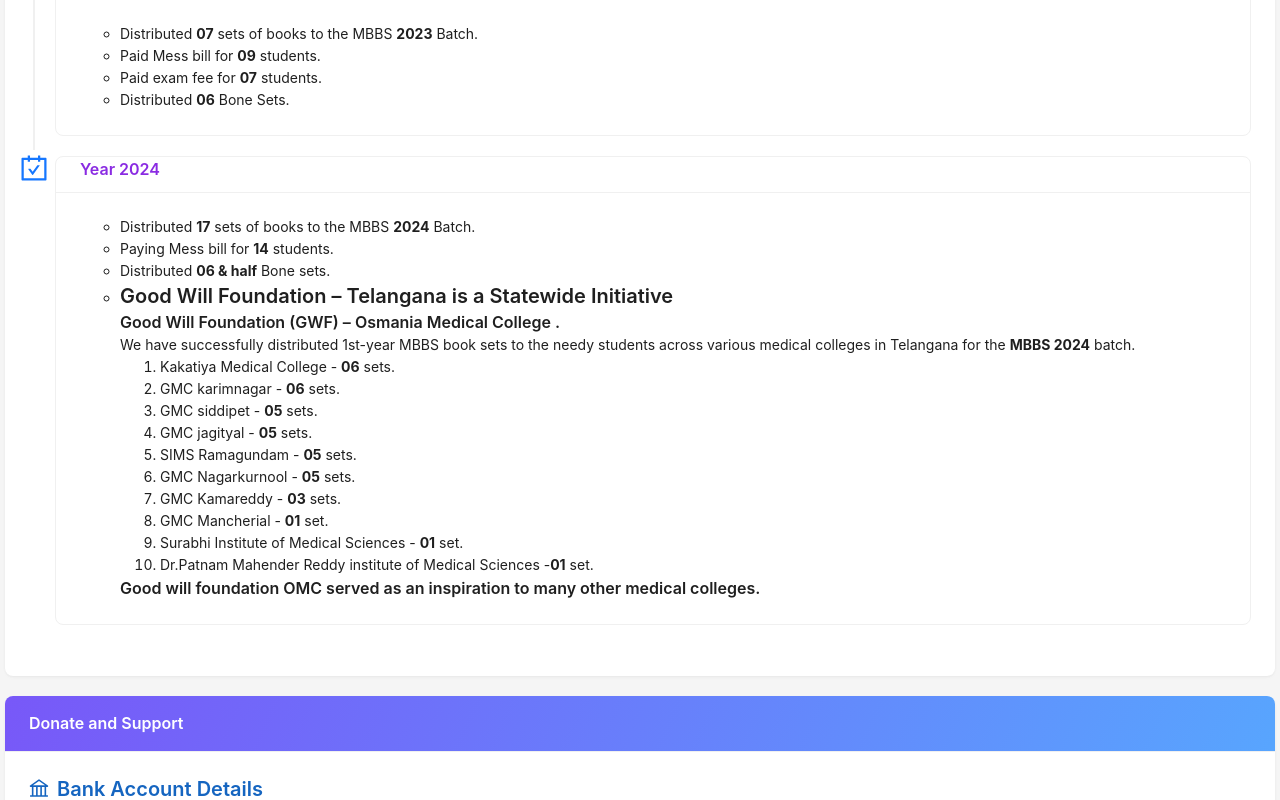
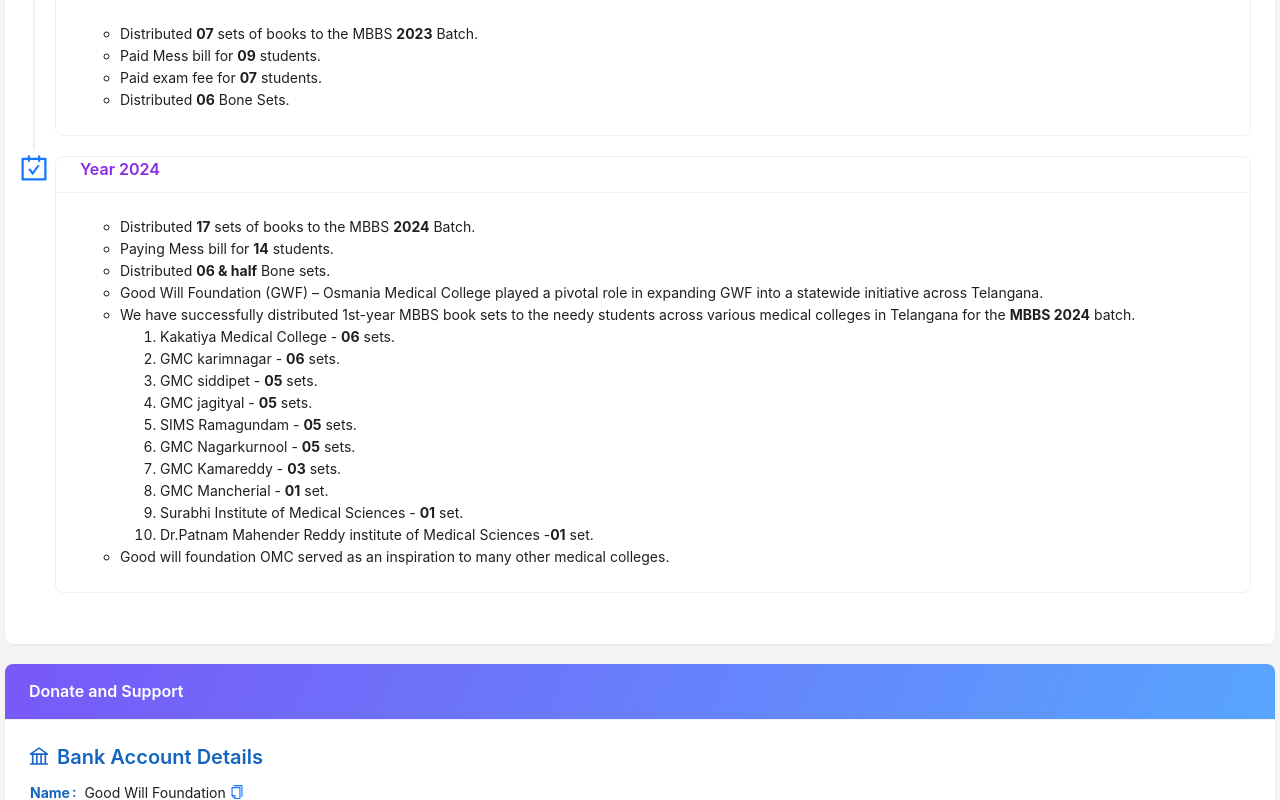
Before and after one commit to charan379/good-will-foundation-osmania, a React (Vite) app: page / in a window 1280 px wide. Shown: the part 3573-4373 px from the top of the page. Built offline with nearby package versions, Linux system fonts and the light colour scheme.

Commit message:
feat: refine text in AchievementsTimeline for clarity and conciseness

```diff
--- a/src/components/AchievementsTimeline/AchievementsTimeline.jsx
+++ b/src/components/AchievementsTimeline/AchievementsTimeline.jsx
@@ -70,17 +70,14 @@
                     Distributed <b>06 & half</b> Bone sets.
                   </li>
                   <li>
-                    <Typography.Title level={4} style={{ margin: 0 }}>
-                      Good Will Foundation – Telangana is a Statewide Initiative
-                    </Typography.Title>
-                    <Typography.Title level={5} style={{ margin: 0 }}>
-                      Good Will Foundation (GWF) – Osmania Medical College .
-                    </Typography.Title>
-                    <Typography.Text>
-                      We have successfully distributed 1st-year MBBS book sets
-                      to the needy students across various medical colleges in
-                      Telangana for the <b>MBBS 2024</b> batch.
-                    </Typography.Text>
+                    Good Will Foundation (GWF) – Osmania Medical College played
+                    a pivotal role in expanding GWF into a statewide initiative
+                    across Telangana.
+                  </li>
+                  <li>
+                    We have successfully distributed 1st-year MBBS book sets to
+                    the needy students across various medical colleges in
+                    Telangana for the <b>MBBS 2024</b> batch.
                     <ol>
                       <li>
                         {" "}
@@ -118,10 +115,11 @@
                         <b>01</b> set.{" "}
                       </li>
                     </ol>
-                    <Typography.Title level={5} style={{ margin: 0 }}>
-                      Good will foundation OMC served as an inspiration to many
-                      other medical colleges.
-                    </Typography.Title>
+                  </li>
+                  <li>
+                    {" "}
+                    Good will foundation OMC served as an inspiration to many
+                    other medical colleges.
                   </li>
                 </ul>{" "}
               </TimelineCard>
```
